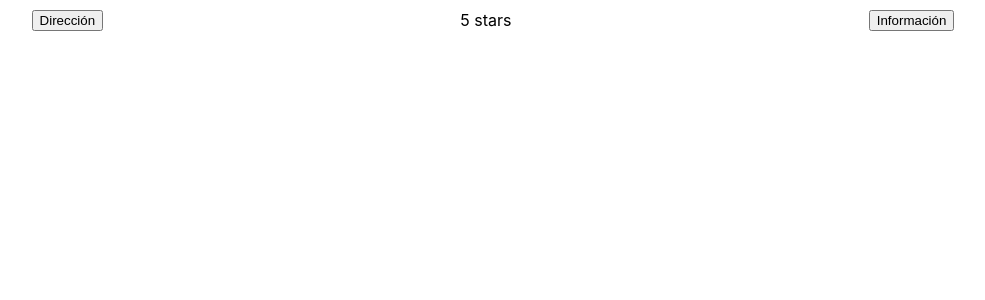
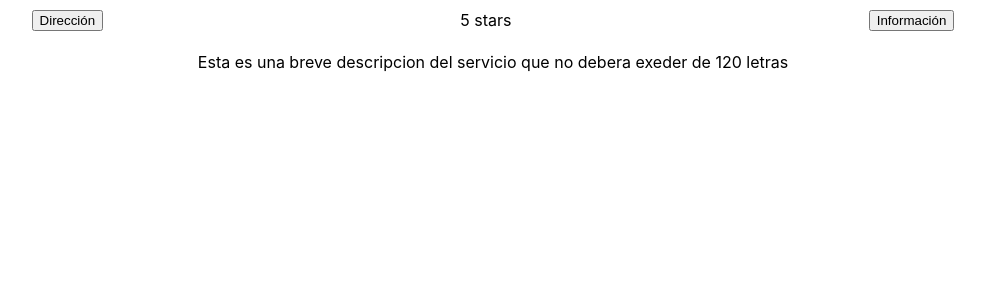
Before and after one commit to moctezumadaniel/tuservicio, a Next.js app: page /Customer_profile_template/MoreInformation in a window 1280 px wide. Shown: the top 300 px of the page, without its empty margins (147-1132 px from the left). Built offline with nearby package versions, Linux system fonts and the light colour scheme.

Commit message:
brief description component added

```diff
--- a/pages/Customer_profile_template/MoreInformation.js
+++ b/pages/Customer_profile_template/MoreInformation.js
@@ -4,11 +4,15 @@ function MoreInformation (){
     const directionDescription = "Dirección";
     const serviceScore = "5 stars";
     const moreInformationDescription = "Información"
+    const briefDescription = "Esta es una breve descripcion del servicio que no debera exeder de 120 letras"
     return(
-        <div className={styles.MoreInformationContainer}>
-            <button>{directionDescription}</button>
-            <div>{serviceScore}</div>
-            <button>{moreInformationDescription}</button>
+        <div>
+            <div className={styles.MoreInformationContainer}>
+                <button>{directionDescription}</button>
+                <div>{serviceScore}</div>
+                <button>{moreInformationDescription}</button>
+            </div>
+            <div className={styles.BriefDescription}>{briefDescription}</div>
         </div>
     )
 }
--- a/styles/CustomerProfileTemplate.module.css
+++ b/styles/CustomerProfileTemplate.module.css
@@ -1,9 +1,12 @@
+/*INFORMATION THAT WILL DISPLAY AT THE TOP OF THE PROFILES*/
 .TopBarContainer {
     display: flex;
     justify-content: space-around;
     align-items: center;
     height: 150px;
 }
+
+/*SCORE OF THE SERVICES AND BUTTONS TO DISPLAY MORE INFORMATION*/
 
 .MoreInformationContainer{
     display: flex;
@@ -12,6 +15,18 @@
     height: 40px;
     margin-bottom: 1.5vh;
 }
+
+.BriefDescription{
+    margin-right: 10px;
+    margin-left: 10px;
+    justify-content: center;
+    text-align: center;
+    text-justify: center;
+    margin-bottom: 20px;
+
+}
+
+/*TAB BUTTONS FOR THE MAIN INFORMATION OF THE SERVICES*/
 
 .TabButtonsContainer{
     display: flex;
```
